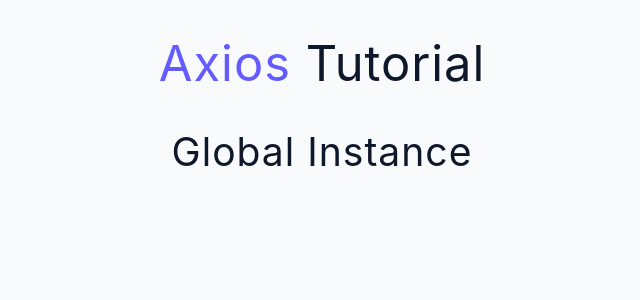
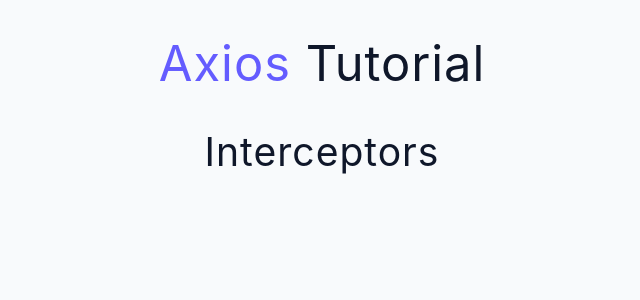
Before and after one commit to anamarijakukulj/practiceJS, a React (Create React App) app in the folder LearnReact/axios-tutorial/: page / in a window 1280 px wide. Shown: the top 300 px of the page, without its empty margins (318-958 px from the left). Built offline with nearby package versions, Linux system fonts and the light colour scheme; no server answers.

Commit message:
Update App.js

```diff
--- a/LearnReact/axios-tutorial/src/App.js
+++ b/LearnReact/axios-tutorial/src/App.js
@@ -1,12 +1,12 @@
 import Title from './components/Title';
-import GlobalInstance from './examples/4-global-instance';
+import Interceptors from './examples/6-interceptors';
 import './axios/global';
 
 function App() {
   return (
     <main>
       <Title />
-      <GlobalInstance />
+      <Interceptors />
     </main>
   );
 }
```
